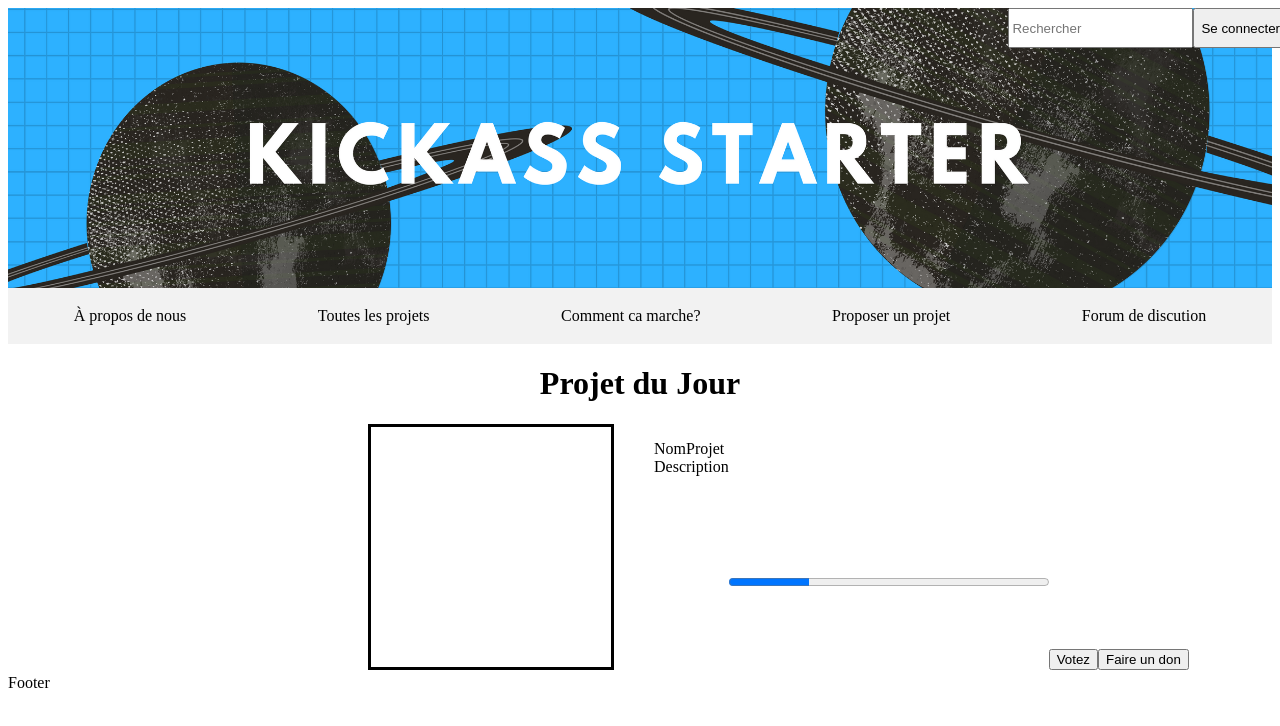
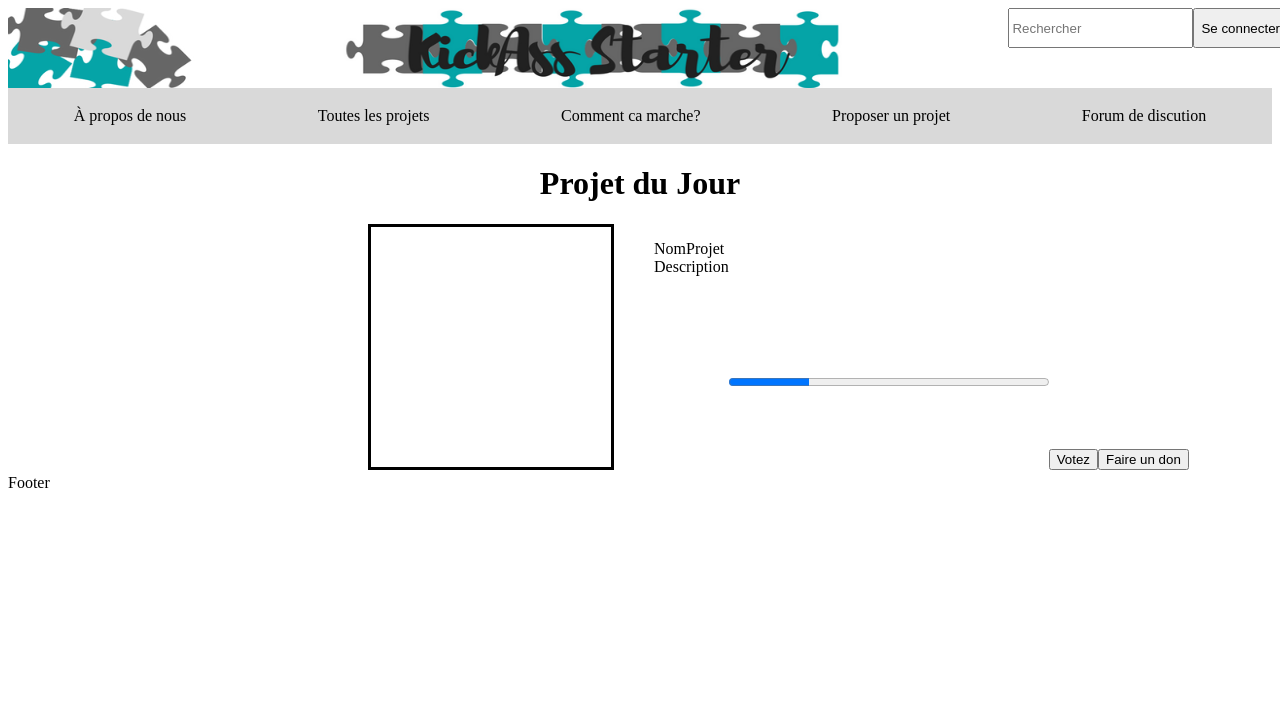
Before and after one commit to Nedjim/Platforme-de-financement, a React app: page / in a window 1280 px wide. Shown: the top 726 px of the page. Built offline with nearby package versions, Linux system fonts and the light colour scheme; the HTML template or start-up script is replaced by a standard one.

Commit message:
changement header

```diff
--- a/client/src/components/Header/Header.jsx
+++ b/client/src/components/Header/Header.jsx
@@ -1,7 +1,7 @@
 import React from 'react';
 import './header.scss';
 
-import logo from '../images/banner.png';
+import logo from '../images/banner2.png';
 
 
 export default class Header extends React.Component {
--- a/client/src/components/Header/header.scss
+++ b/client/src/components/Header/header.scss
@@ -1,5 +1,5 @@
-$light-grey: #f2f2f2;
-$grey: #939393;
+$light-grey: #d9d9d9;
+$grey: #666;
 $black: #000;
 $white: #fff;
 
@@ -25,7 +25,7 @@ header {
     }
 
     img {
-      height: 35vh;
+      height: 10vh;
       position: relative;
       width: 100%;
       z-index: 1;
```
Also changed, not shown: client/src/components/images/banner2.png (added), 1 other file (tests, documents, lock files or other folders).
